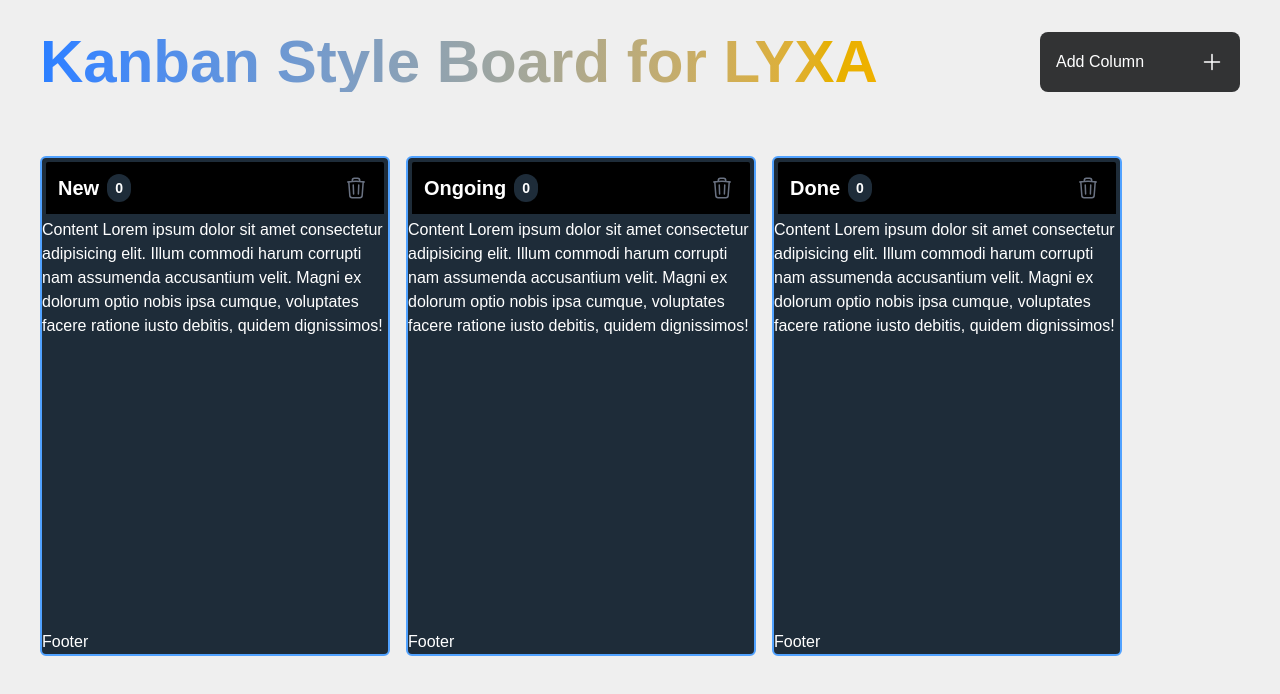
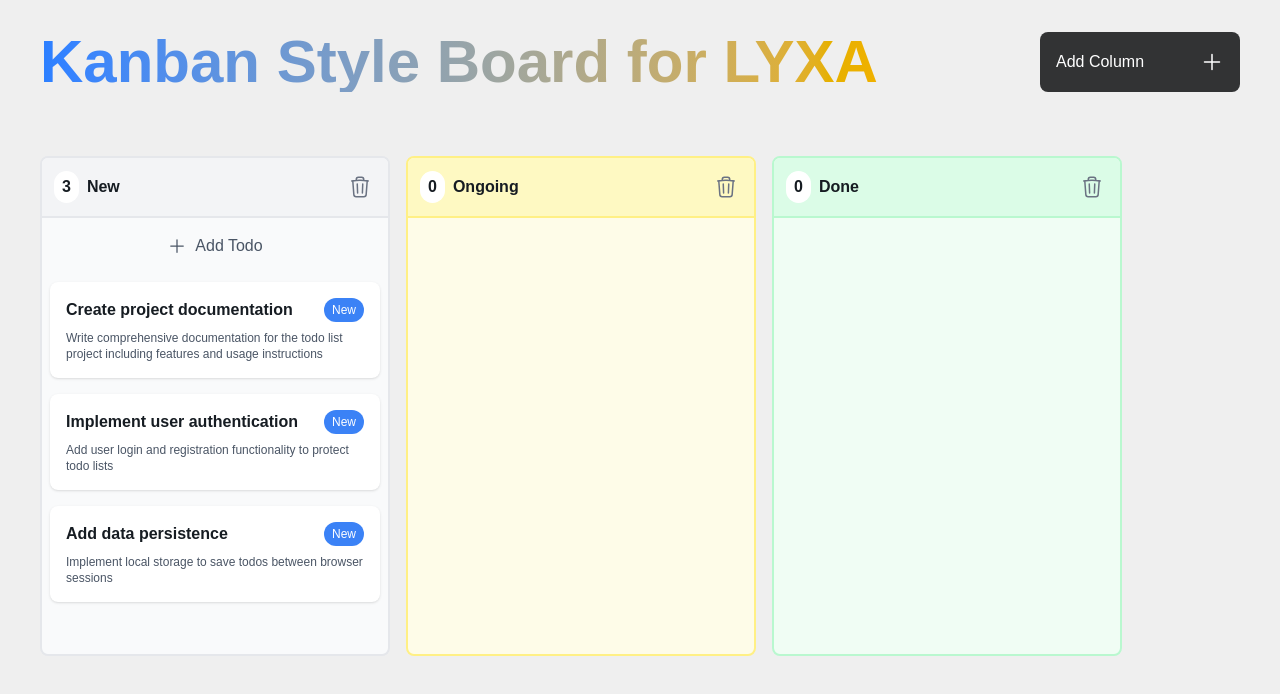
Before and after one commit to Hasibul294/Lyxa-todo-list, a React (Vite) app: page / in a window 1280 px wide. Shown: the top 694 px of the page. Built offline with nearby package versions, Linux system fonts and the light colour scheme; a web font is replaced by a local one.

Commit message:
todo move done from new column to another column

```diff
--- a/src/App.tsx
+++ b/src/App.tsx
@@ -39,7 +39,7 @@
               Add Column <PlusIcon />
             </button>
           </div>
-          <MainBoard columns={columns} deleteColumn={deleteColumn} />
+          <MainBoard columns={columns} deleteColumn={deleteColumn} setColumns={setColumns} />
         </div>
       </DndContext>
     </main>
--- a/src/components/AddTodo.tsx
+++ b/src/components/AddTodo.tsx
@@ -21,7 +21,6 @@
       title: title.trim(),
       description: description.trim(),
       status: 'New',
-      createdAt: new Date(),
     };
 
     onAddTodo(newTodo);
--- a/src/components/ColumnContainer.tsx
+++ b/src/components/ColumnContainer.tsx
@@ -1,16 +1,21 @@
 import DeleteIcon from '../icons/DeleteIcon';
-import type { Column, Id } from '../types';
+import type { Column, Id, Todo, TodoStatus } from '../types';
 import { useSortable } from '@dnd-kit/sortable';
 import { CSS } from '@dnd-kit/utilities';
+import { getColumnStyles } from '../constants/columns.styles';
+import { TodoItem } from './TodoItem';
+import { AddTodo } from './AddTodo';
 
 interface ColumnContainerProps {
   column: Column;
   deleteColumn: (id: Id) => void;
+  onAddTodo?: (todo: Todo) => void;
+  onUpdateTodo?: (todoId: Id, newStatus: TodoStatus) => void;
 }
 
 const ColumnContainer = (props: ColumnContainerProps) => {
-  const { column, deleteColumn } = props;
-  //   console.log('first', column.id, 'second', deleteColumn);
+  const { column, deleteColumn, onAddTodo, onUpdateTodo } = props;
+
   const { setNodeRef, attributes, listeners, transform, transition } = useSortable({
     id: column.id,
     data: {
@@ -24,35 +29,48 @@
     transform: CSS.Transform.toString(transform),
   };
 
+  const handleStatusChange = (todoId: Id, newStatus: TodoStatus) => {
+    onUpdateTodo?.(todoId, newStatus);
+  };
+
+  const styles = getColumnStyles(column);
+
   return (
     <div
       ref={setNodeRef}
       style={style}
-      className="bg-columnBackgroundColor w-[350px] min-w-[300px] h-[500px] max-h-[500px] rounded-md flex flex-col text-white border-2 border-blue-400"
+      className={`w-[350px] h-[500px] max-h-[500px] rounded-lg flex flex-col ${styles.columnBg} border-2 ${styles.borderColor}`}
     >
-      <div className="flex justify-between items-center text-center bg-black text-xl h-[60px] cursor-grab rounded-md rounded-b-none p-3 font-bold border-columnBackgroundColor border-4">
-        <div {...attributes} {...listeners} className="flex grow gap-2">
+      {/* Column Header */}
+      <div
+        className={`${styles.headerBg} text-md h-[60px] cursor-grab rounded-md rounded-b-none p-3 font-bold border-b-2 ${styles.borderColor} flex items-center justify-between`}
+      >
+        <div {...attributes} {...listeners} className="flex grow items-center gap-2">
+          <div className="flex justify-center items-center bg-white px-2 py-1 rounded-full">
+            {column.items.length}
+          </div>
           {column.title}
-          <div className="flex justify-center bg-[#1e2c39] px-2 py-1 text-sm rounded-full">0</div>
         </div>
         <button
-          onClick={(e) => {
-            e.stopPropagation();
-            console.log('this is on click');
-            deleteColumn(column.id);
-          }}
-          className="stroke-gray-500 hover:stroke-white hover:bg-columnBackgroundColor px-1 py-2 cursor-pointer"
+          onClick={() => deleteColumn(column.id)}
+          className="stroke-gray-500 hover:stroke-black hover:bg-gray-200 rounded p-1 hover:duration-300"
         >
           <DeleteIcon />
         </button>
       </div>
 
-      <div className="flex grow">
-        Content Lorem ipsum dolor sit amet consectetur adipisicing elit. Illum commodi harum
-        corrupti nam assumenda accusantium velit. Magni ex dolorum optio nobis ipsa cumque,
-        voluptates facere ratione iusto debitis, quidem dignissimos!
+      {/* Column Content */}
+      <div className="flex flex-col flex-grow gap-4 p-2 overflow-x-hidden overflow-y-auto">
+        {column.title === 'New' && onAddTodo && <AddTodo onAddTodo={onAddTodo} />}
+
+        <div className="flex flex-col gap-2">
+          {column.items.map((todo) => (
+            <div key={todo.id} className="relative">
+              <TodoItem todo={todo} onStatusChange={handleStatusChange} />
+            </div>
+          ))}
+        </div>
       </div>
-      <div>Footer</div>
     </div>
   );
 };
--- /dev/null
+++ b/src/components/ContextMenu.tsx
@@ -0,0 +1,54 @@
+import { useEffect, useRef } from 'react';
+import type { TodoStatus } from '../types';
+
+interface ContextMenuProps {
+  x: number;
+  y: number;
+  onClose: () => void;
+  onMove: (status: TodoStatus) => void;
+  currentStatus: TodoStatus;
+}
+
+export function ContextMenu({ x, y, onClose, onMove, currentStatus }: ContextMenuProps) {
+  const menuRef = useRef<HTMLDivElement>(null);
+
+  // Close menu when clicking outside
+  useEffect(() => {
+    const handleClickOutside = (event: MouseEvent) => {
+      if (menuRef.current && !menuRef.current.contains(event.target as Node)) {
+        onClose();
+      }
+    };
+
+    document.addEventListener('mousedown', handleClickOutside);
+    return () => document.removeEventListener('mousedown', handleClickOutside);
+  }, [onClose]);
+
+  const allStatuses = ['New', 'Ongoing', 'Done'] as const;
+  const statusOptions = allStatuses.filter((status) => status !== currentStatus);
+
+  return (
+    <div
+      ref={menuRef}
+      className="fixed bg-white rounded-lg shadow-lg border border-gray-200 py-1 z-50"
+      style={{
+        left: x,
+        top: y,
+        minWidth: '150px',
+      }}
+    >
+      {statusOptions.map((status) => (
+        <button
+          key={status}
+          className="w-full px-4 py-2 text-left hover:bg-gray-100 text-sm"
+          onClick={() => {
+            onMove(status);
+            onClose();
+          }}
+        >
+          Move to {status}
+        </button>
+      ))}
+    </div>
+  );
+}
--- a/src/components/MainBoard.tsx
+++ b/src/components/MainBoard.tsx
@@ -1,21 +1,75 @@
 import { SortableContext } from '@dnd-kit/sortable';
-import type { Column, Id } from '../types';
+import type { Column, Id, Todo, TodoStatus } from '../types';
 import { useMemo } from 'react';
 import ColumnContainer from './ColumnContainer';
 
 interface MainBoardProps {
   columns: Column[];
   deleteColumn: (id: Id) => void;
+  setColumns: (columns: Column[]) => void;
 }
 
-const MainBoard = ({ columns, deleteColumn }: MainBoardProps) => {
+const MainBoard = ({ columns, deleteColumn, setColumns }: MainBoardProps) => {
   const columnsId = useMemo(() => columns.map((col) => col.id), [columns]);
+  console.log('this is column', columns);
+
+  const handleAddTodo = (columnId: Id, newTodo: Todo) => {
+    const newColumns = columns.map((col) => {
+      if (col.id === columnId) {
+        return {
+          ...col,
+          items: [newTodo, ...col.items], // Add new todo at the beginning
+        };
+      }
+      return col;
+    });
+    setColumns(newColumns);
+  };
+
+  const handleUpdateTodo = (todoId: Id, newStatus: TodoStatus) => {
+    let todoToMove: Todo | undefined;
+
+    // First, find the todo and remove it from its current column
+    const columnsWithoutTodo = columns.map((col) => {
+      const todo = col.items.find((item) => item.id === todoId);
+      if (todo) {
+        todoToMove = todo;
+        return {
+          ...col,
+          items: col.items.filter((item) => item.id !== todoId),
+        };
+      }
+      return col;
+    });
+
+    // Then, add the todo to its new column with updated status
+    if (todoToMove) {
+      const finalColumns = columnsWithoutTodo.map((col) => {
+        if (col.title === newStatus) {
+          return {
+            ...col,
+            items: [...col.items, { ...todoToMove!, status: newStatus }],
+          };
+        }
+        return col;
+      });
+      setColumns(finalColumns);
+      console.log('Updated columns:', finalColumns);
+    }
+  };
+
   return (
     <div className="">
       <SortableContext items={columnsId}>
         <div className="mt-10 sm:mt-14 md:mt-16 flex gap-4 overflow-auto">
           {columns.map((colItem) => (
-            <ColumnContainer key={colItem.id} column={colItem} deleteColumn={deleteColumn} />
+            <ColumnContainer
+              key={colItem.id}
+              column={colItem}
+              deleteColumn={deleteColumn}
+              onAddTodo={(todo) => handleAddTodo(colItem.id, todo)}
+              onUpdateTodo={handleUpdateTodo}
+            />
           ))}
         </div>
       </SortableContext>
--- a/src/components/TodoItem.tsx
+++ b/src/components/TodoItem.tsx
@@ -1,16 +1,42 @@
-import type { Todo } from '../types';
+import { useState } from 'react';
+import type { Todo, TodoStatus } from '../types';
 import { TODO_STATUS_COLORS } from '../constants/todoConfig';
+import { ContextMenu } from './ContextMenu';
 
 interface TodoItemProps {
   todo: Todo;
   isDragging?: boolean;
+  onStatusChange?: (todoId: Todo['id'], newStatus: TodoStatus) => void;
 }
 
-export function TodoItem({ todo, isDragging }: TodoItemProps) {
+export function TodoItem({ todo, isDragging, onStatusChange }: TodoItemProps) {
+  const [contextMenu, setContextMenu] = useState<{ x: number; y: number } | null>(null);
+
+  const handleContextMenu = (e: React.MouseEvent) => {
+    e.preventDefault();
+    if (!onStatusChange) return;
+
+    // Position the context menu at the cursor
+    setContextMenu({
+      x: e.clientX,
+      y: e.clientY,
+    });
+  };
+
+  const handleStatusChange = (newStatus: TodoStatus) => {
+    onStatusChange?.(todo.id, newStatus);
+  };
+
   return (
-    <div className={`p-4 rounded-lg shadow-sm bg-white mb-2 ${isDragging ? 'opacity-50' : ''}`}>
+    <>
+      <div
+        onContextMenu={handleContextMenu}
+        className={`p-4 rounded-lg shadow-sm bg-white mb-2 ${
+          isDragging ? 'opacity-50' : ''
+        } cursor-context-menu`}
+      >
         <div className="flex items-center justify-between mb-2">
-        <h3 className="text-lg font-semibold">{todo.title}</h3>
+          <h3 className="text-base font-semibold">{todo.title}</h3>
           <span
             className="px-2 py-1 text-xs rounded-full text-white"
             style={{ backgroundColor: TODO_STATUS_COLORS[todo.status] }}
@@ -18,10 +44,17 @@
             {todo.status}
           </span>
         </div>
-      <p className="text-gray-600 text-sm">{todo.description}</p>
-      <div className="mt-2 text-xs text-gray-400">
-        Created: {todo.createdAt.toLocaleDateString()}
+        <p className="text-gray-600 text-xs">{todo.description}</p>
       </div>
-    </div>
+      {contextMenu && onStatusChange && (
+        <ContextMenu
+          x={contextMenu.x}
+          y={contextMenu.y}
+          currentStatus={todo.status}
+          onClose={() => setContextMenu(null)}
+          onMove={handleStatusChange}
+        />
+      )}
+    </>
   );
 }
--- /dev/null
+++ b/src/constants/columns.styles.ts
@@ -0,0 +1,30 @@
+import type { Column } from '../types';
+
+export const getColumnStyles = (column: Column) => {
+    switch (column.title) {
+        case 'New':
+            return {
+                headerBg: 'bg-gray-100',
+                columnBg: 'bg-gray-50',
+                borderColor: 'border-gray-200'
+            };
+        case 'Ongoing':
+            return {
+                headerBg: 'bg-yellow-100',
+                columnBg: 'bg-yellow-50',
+                borderColor: 'border-yellow-200'
+            };
+        case 'Done':
+            return {
+                headerBg: 'bg-green-100',
+                columnBg: 'bg-green-50',
+                borderColor: 'border-green-200'
+            };
+        default:
+            return {
+                headerBg: 'bg-gray-100',
+                columnBg: 'bg-gray-50',
+                borderColor: 'border-gray-200'
+            };
+    }
+};
--- a/src/constants/columns.ts
+++ b/src/constants/columns.ts
@@ -6,8 +6,26 @@
         id: generateId(),
         title: 'New',
         color: '#E2E8F0', // Light gray color
-        items: [],
-
+        items: [
+            {
+                id: generateId(),
+                title: 'Create project documentation',
+                description: 'Write comprehensive documentation for the todo list project including features and usage instructions',
+                status: 'New'
+            },
+            {
+                id: generateId(),
+                title: 'Implement user authentication',
+                description: 'Add user login and registration functionality to protect todo lists',
+                status: 'New'
+            },
+            {
+                id: generateId(),
+                title: 'Add data persistence',
+                description: 'Implement local storage to save todos between browser sessions',
+                status: 'New'
+            }
+        ],
     },
     {
         id: generateId(),
--- a/src/types.ts
+++ b/src/types.ts
@@ -7,7 +7,6 @@
     title: string;
     description: string;
     status: TodoStatus;
-    createdAt: Date;
 }
 
 export type Column = {
```
Lines whose indentation alone changed are shown as unchanged.
